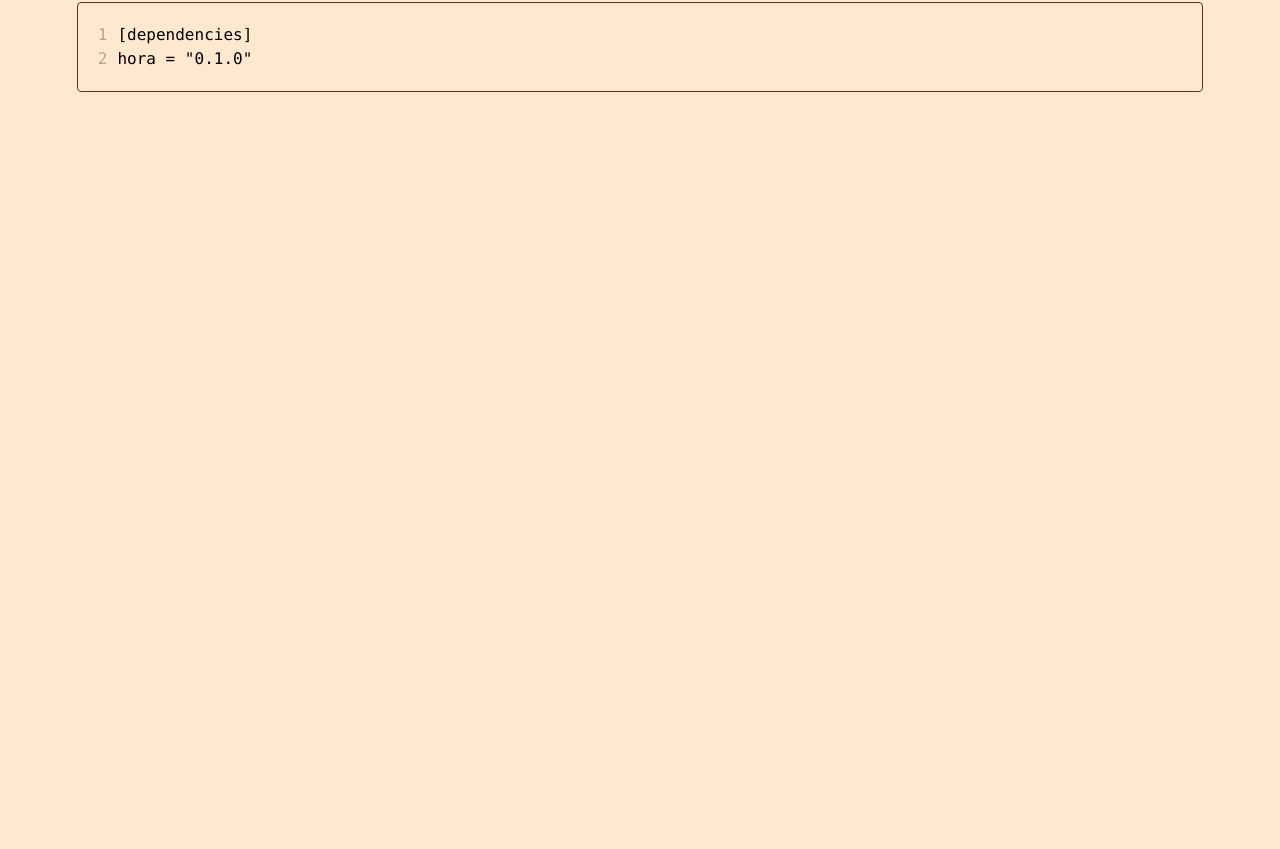
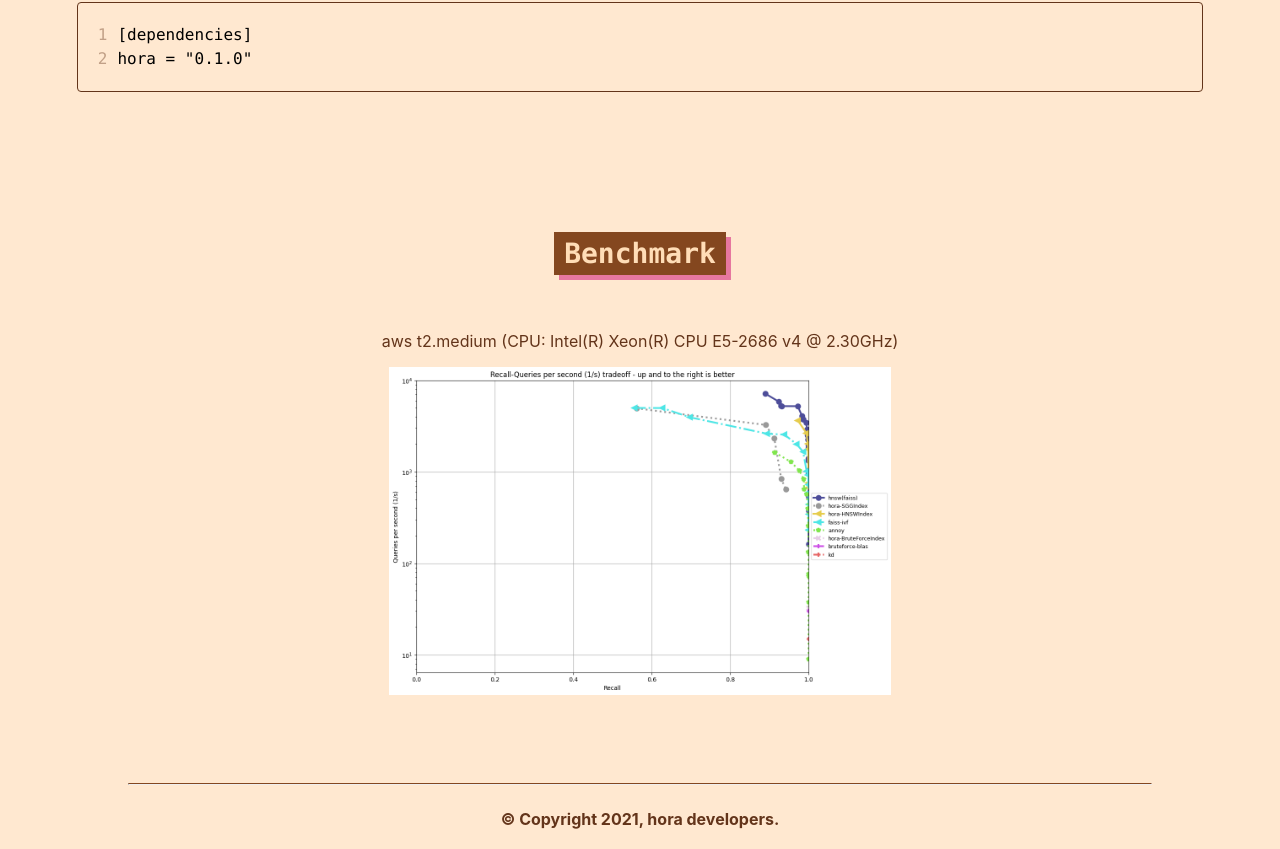
Before and after one commit to hora-search/hora-site, a Next.js app in the folder home/: page / in a window 1280 px wide. Shown: the part 1560-2409 px from the top of the page. Before the commit the page ends 1752 px from the top, so only its background shows below. Built offline with nearby package versions, Linux system fonts and the light colour scheme.

Commit message:
update: update docs

```diff
--- /dev/null
+++ b/home/components/Bench/index.tsx
@@ -0,0 +1,24 @@
+import React from 'react';
+import c from './style.module.scss';
+import pic from '../../public/fashion-mnist-784-euclidean_10_euclidean.png';
+
+const Bench = (): JSX.Element => {
+    console.log(pic);
+    return (
+        <div className={c.wrapper}>
+            <h2 className={c.title}>Benchmark</h2>
+            <div className={c.container_wrapper}>
+                <div className={c.container}>
+                    <p className={c.instrument}>aws t2.medium (CPU: Intel(R) Xeon(R) CPU E5-2686 v4 @ 2.30GHz)</p>
+                </div>
+                <div className={c.container}>
+                    <img className={c.img} src={pic.src} />
+                </div>
+
+            </div>
+
+        </div>
+    );
+};
+
+export default React.memo(Bench);
--- /dev/null
+++ b/home/components/Bench/style.module.scss
@@ -0,0 +1,60 @@
+@import 'styles/shared.scss';
+
+$cardMarginBottom: 30px;
+
+.wrapper {
+    display: flex;
+    align-items: center;
+    flex-direction: column;
+
+    >* {
+        flex: none;
+    }
+
+    padding: 40px 0;
+}
+
+.container_wrapper {
+    flex: none;
+    margin-bottom: $cardMarginBottom;
+    width: calc(80% - 20px);
+
+    @media (max-width: $screenLarge) {
+        width: calc(40% - 25px);
+    }
+
+    @media (max-width: $screenMedium) {
+        width: 100%;
+    }
+}
+
+.container {
+    display: block;
+    flex-wrap: wrap;
+    justify-content: space-between;
+    color: #63341a;
+    font-weight: bold;
+}
+
+.title {
+    margin: 0 0 40px;
+    padding: 5px 10px;
+    color: #ffddb7;
+    font-size: 28px;
+    font-family: menlo, consolas, 'Courier New', Courier, monospace;
+    text-align: center;
+    background-color: #84471f;
+    filter: drop-shadow(5px 5px 0 $shadowColor);
+}
+
+.img {
+    width: 50%;
+    margin: auto;
+    display: block;
+}
+
+.instrument {
+    text-align: center;
+    font-weight: normal;
+
+}
--- /dev/null
+++ b/home/components/Footer/index.tsx
@@ -0,0 +1,13 @@
+import React from 'react';
+import c from './style.module.scss';
+
+const Footer = (): JSX.Element => {
+  return (
+    <div className={c.wrapper}>
+      <div className={c.divide_wrapper}><hr className={c.divide} /></div>
+      <div><strong><p className={c.copyright}>© Copyright 2021, hora developers.</p></strong></div>
+    </div>
+  );
+};
+
+export default React.memo(Footer);
--- /dev/null
+++ b/home/components/Footer/style.module.scss
@@ -0,0 +1,23 @@
+@import 'styles/shared.scss';
+
+.wrapper {
+    margin-top: 10px;
+    margin-bottom: 20px;
+}
+
+.divide_wrapper {
+    display: flex;
+    align-items: center;
+    width: 80%;
+    margin: auto;
+}
+
+.divide {
+    border-top: 1px solid #84471f;
+    width: 100%;
+}
+
+.copyright {
+    text-align: center;
+    color: #63341a;
+}
--- a/home/pages/index.tsx
+++ b/home/pages/index.tsx
@@ -8,6 +8,8 @@ import Script from 'next/script';
 import Head from 'next/head'
 
 import NavBar from '../components/NavBar';
+import Footer from '../components/Footer';
+import Bench from '../components/Bench';
 import BigTitle from '../components/BigTitle';
 import Features from '../components/Features';
 import Installation from '../components/Installation';
@@ -18,6 +20,7 @@ const Header = (): JSX.Element => {
   return (
     <Head>
       <title>Hora | Hora Search Everywhere</title>
+      <meta charSet="utf-8" /><meta http-equiv="x-ua-compatible" content="ie=edge" />
       <meta name="viewport" content="initial-scale=1.0, width=device-width" />
       <meta name="viewport" content="width=device-width,initial-scale=1,maximum-scale=1"></meta>
       <meta data-react-helmet="true" name="keywords" content="Hora, Approximate Nearest Neighbor Search"></meta>
@@ -35,6 +38,8 @@ const Home = (): JSX.Element => {
         <Features />
         <Installation />
       </div>
+      <Bench />
+      <Footer />
       <Script src="https://www.googletagmanager.com/gtag/js?id=G-ZCQDT118MM" />
       <Script>{`
 window.dataLayer = window.dataLayer || [];
```
Also changed, not shown: home/public/fashion-mnist-784-euclidean_10_euclidean.png (added).
